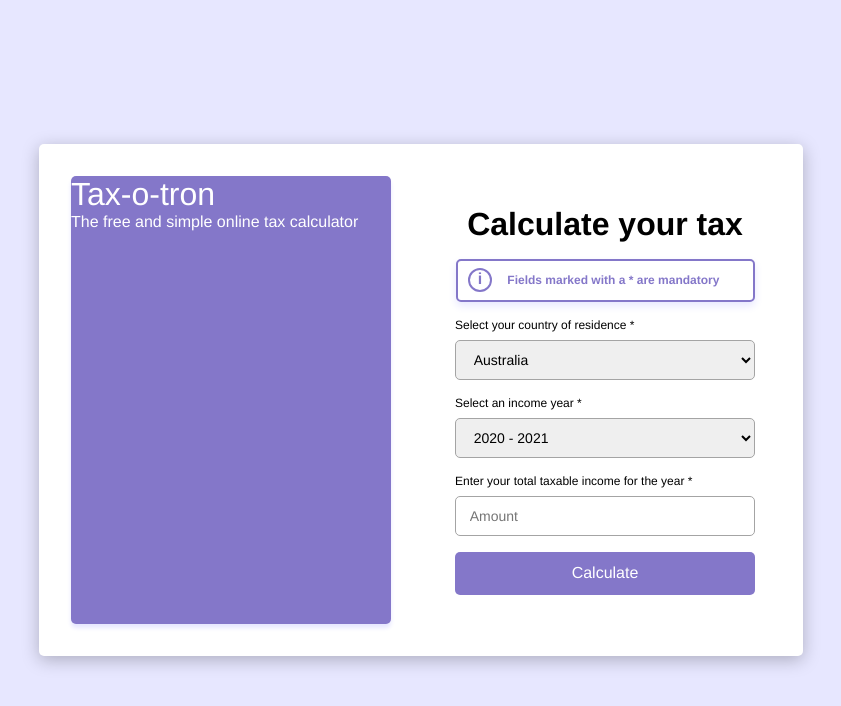
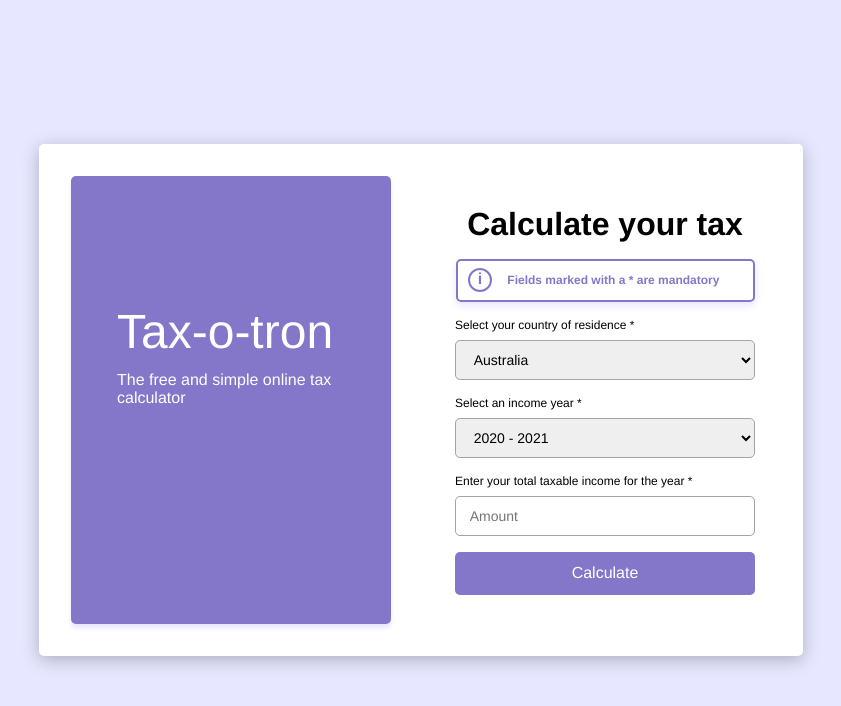
Before and after one commit to JaredGold/taxCalc-interview, a React (Create React App) app: page / in a window 1280 px wide. Shown: the top 706 px of the page, without its empty margins (219-1060 px from the left). Built offline with nearby package versions, Linux system fonts and the light colour scheme.

Commit message:
1 file modified

```diff
--- a/src/styles/styles.js
+++ b/src/styles/styles.js
@@ -114,7 +114,20 @@ export const TaxoTron = styled.div`
   border-radius: 5px;
   box-shadow: 0px 4px 4px #e7e7ff;
   color: white;
+  overflow: hidden;
   & > h1 {
     font-weight: 500;
+    font-size: 48px;
+    position: relative;
+    top: 128px;
+    left: 46px;
+  }
+  & > p {
+    width: 264px;
+    font-weight: 200;
+    font-size: 16px;
+    position: relative;
+    left: 46px;
+    top: 140px;
   }
 `;
```
